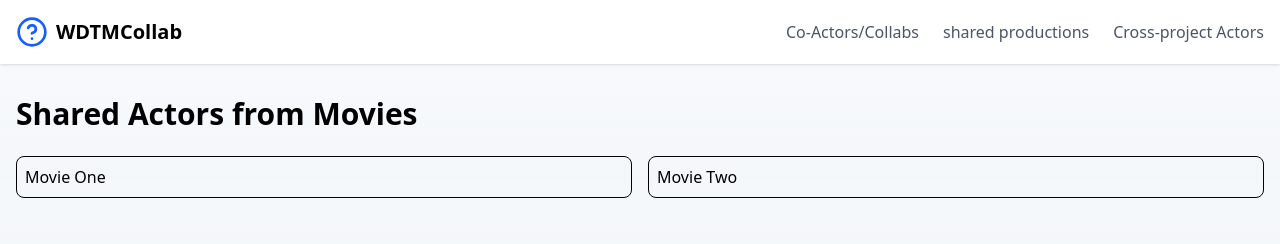
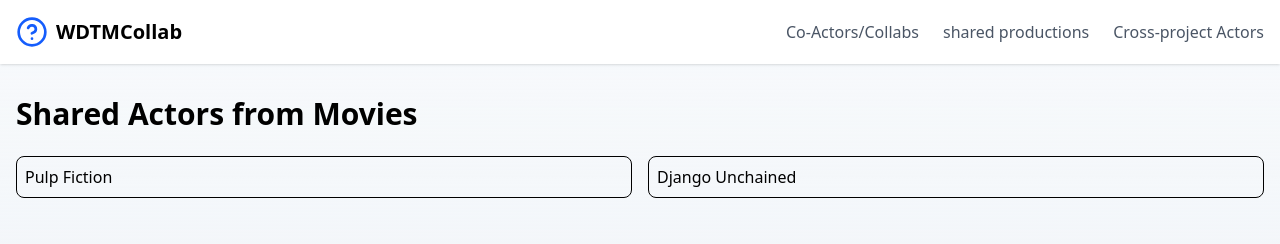
Before and after one commit to wikimedia/labs-tools-WdTmCollab, a Next.js app in the folder frontend/: page /compare in a window 1280 px wide. Shown: the top 244 px of the page. Built offline with nearby package versions, Linux system fonts and the light colour scheme.

Commit message:
get shared actors in movies

```diff
--- a/frontend/app/compare/page.tsx
+++ b/frontend/app/compare/page.tsx
@@ -11,14 +11,14 @@
 }
 
 const movieMapping: Record<string, string> = {
-  "Movie One": "Q83495",
-  "Movie Two": "Q15732802",
+  "Pulp Fiction": "Q83495",
+  "Django Unchained": "Q15732802",
 };
 
 export default function SharedActorsFromMovies() {
   // Use movie names as state, with defaults matching the mapping keys.
-  const [movie1Name, setMovie1Name] = useState("Movie One");
-  const [movie2Name, setMovie2Name] = useState("Movie Two");
+  const [movie1Name, setMovie1Name] = useState("Pulp Fiction");
+  const [movie2Name, setMovie2Name] = useState("Django Unchained");
   const [sharedActors, setSharedActors] = useState<Actor[]>([]);
   const [loading, setLoading] = useState(false);
   const [error, setError] = useState<string | null>(null);
```
